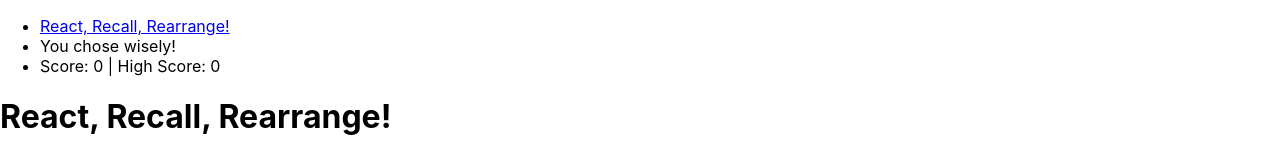
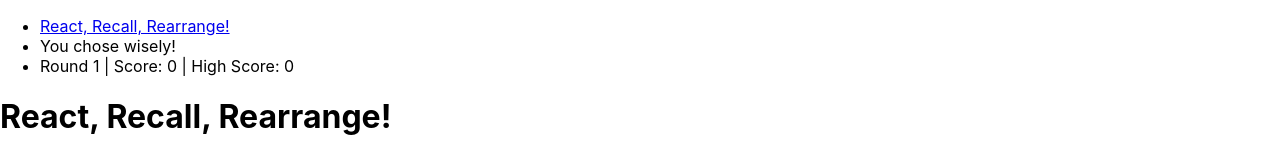
Before and after one commit to MacCabe1888/React-Recall-Rearrange, a React (Create React App) app: page / in a window 1280 px wide. Shown: the top 160 px of the page. Built offline with nearby package versions, Linux system fonts and the light colour scheme.

Commit message:
added number of current round to Bar display

```diff
--- a/src/components/Bar/index.js
+++ b/src/components/Bar/index.js
@@ -11,7 +11,7 @@ function Bar(props) {
         </li>
         <Message score={props.score} highScore={props.highScore} />
         <li>
-          Score: {props.score} | High Score: {props.highScore}
+          Round {props.currentRound} | Score: {props.score} | High Score: {props.highScore}
         </li>
       </ul>
     </nav>
```
